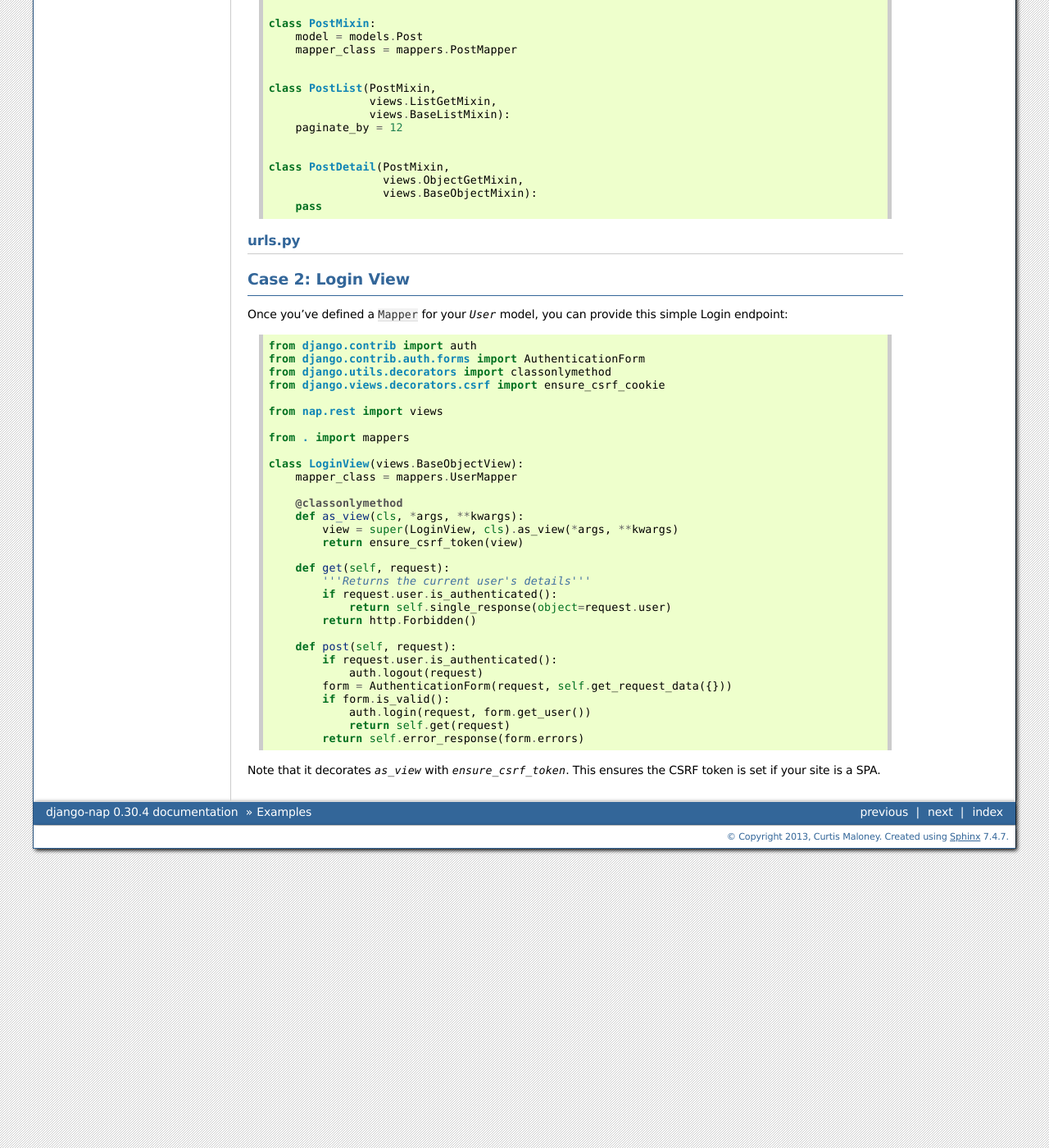
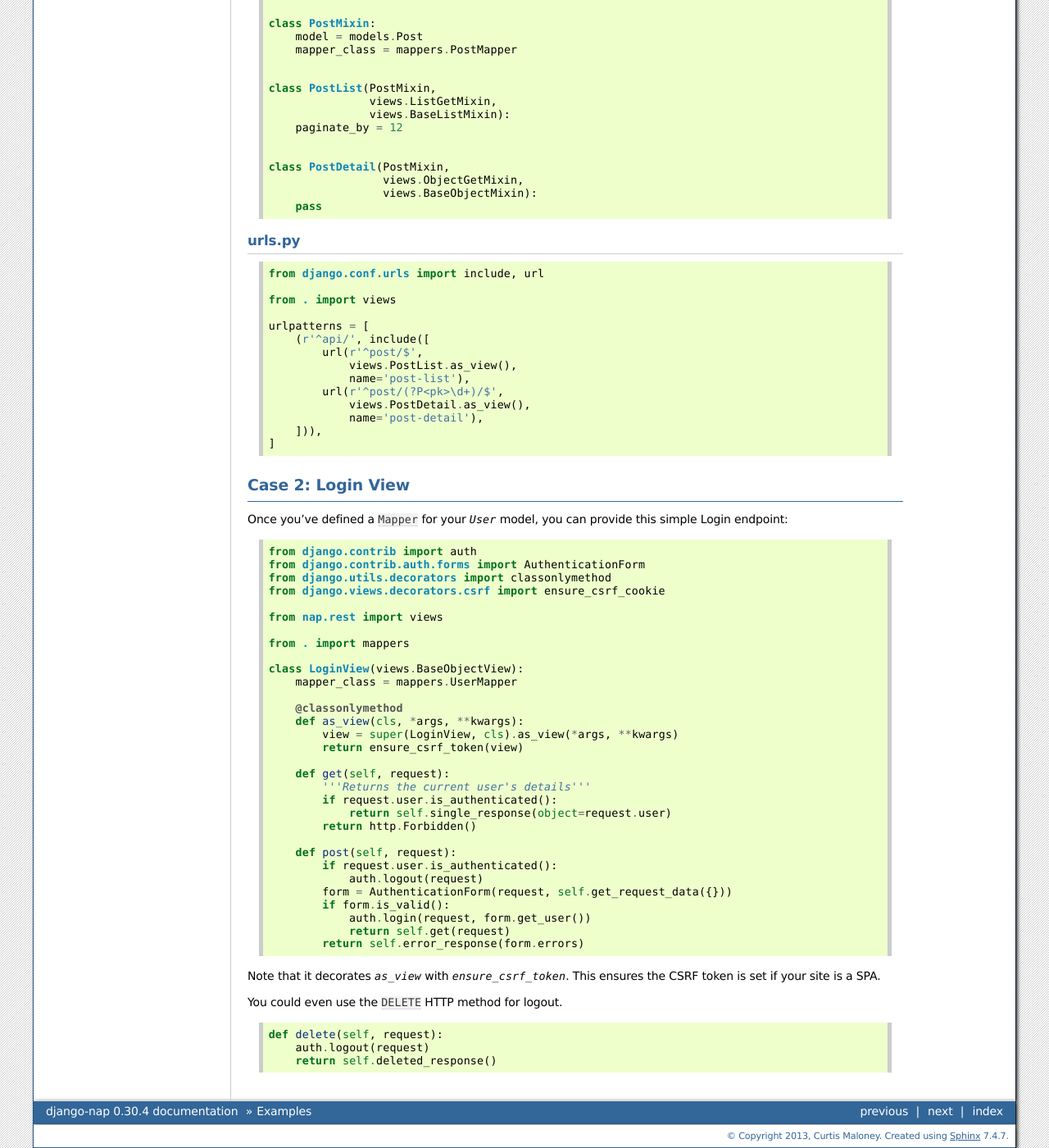
Before and after one commit to funkybob/django-nap, a Sphinx documentation site: the page built from docs/examples.rst, in a window 1280 px wide and 1400 px high, scrolled down 705 px. Shown: the whole window at 82% size. Built offline with Sphinx 7.4.7, drawn with Linux system fonts in a browser that asks for light colours.

Commit message:
Add more to login example

```diff
--- a/docs/examples.rst
+++ b/docs/examples.rst
@@ -69,6 +69,7 @@ urls.py
 -------
 
 .. code-block:: python
+
     from django.conf.urls import include, url
 
     from . import views
@@ -128,3 +129,11 @@ simple Login endpoint:
 
 Note that it decorates `as_view` with `ensure_csrf_token`.  This ensures the
 CSRF token is set if your site is a SPA.
+
+You could even use the ``DELETE`` HTTP method for logout.
+
+.. code-block:: python
+
+        def delete(self, request):
+            auth.logout(request)
+            return self.deleted_response()
--- a/docs/mapper/fields.rst
+++ b/docs/mapper/fields.rst
@@ -9,6 +9,7 @@ The `field` decorator works exactly like `property`, however it will operate on
 the "bound" object, not the Mapper.
 
 .. class:: field()
+
    :param required: Is this field required? Default: True
    :param default: The value to use if the source value is absent. May be a
                    callable that takes no arguments.
@@ -80,6 +81,7 @@ Any extra `kwargs` passed when the `Mapper` is instanciated are stored on the
 mapper instance in `self._context`.
 
 .. class:: context_field()
+
    :param required: Is this field required? Default: True
    :param default: The value to use if the source value is absent.
    :param readonly: Can the field be updated? Default: True
```
